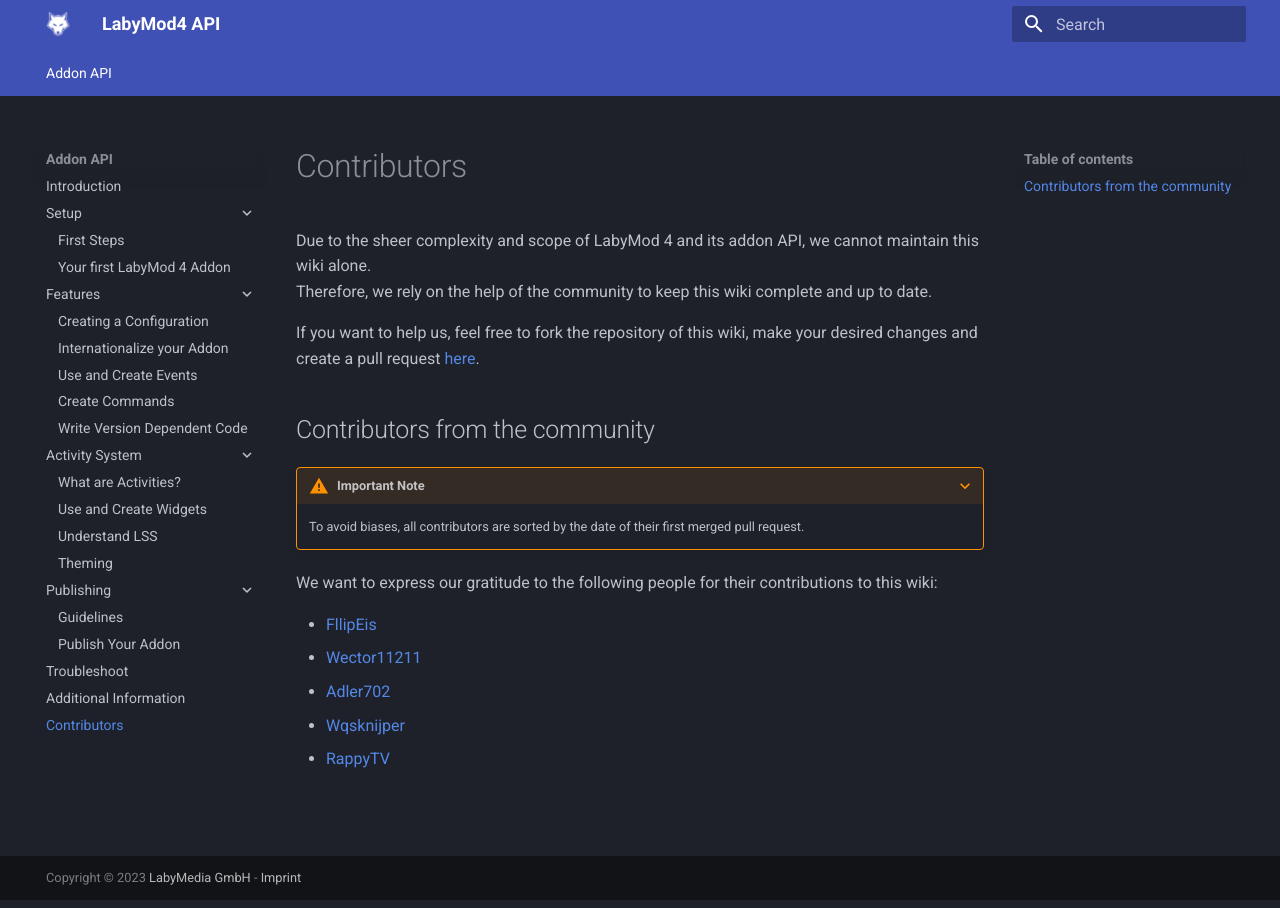
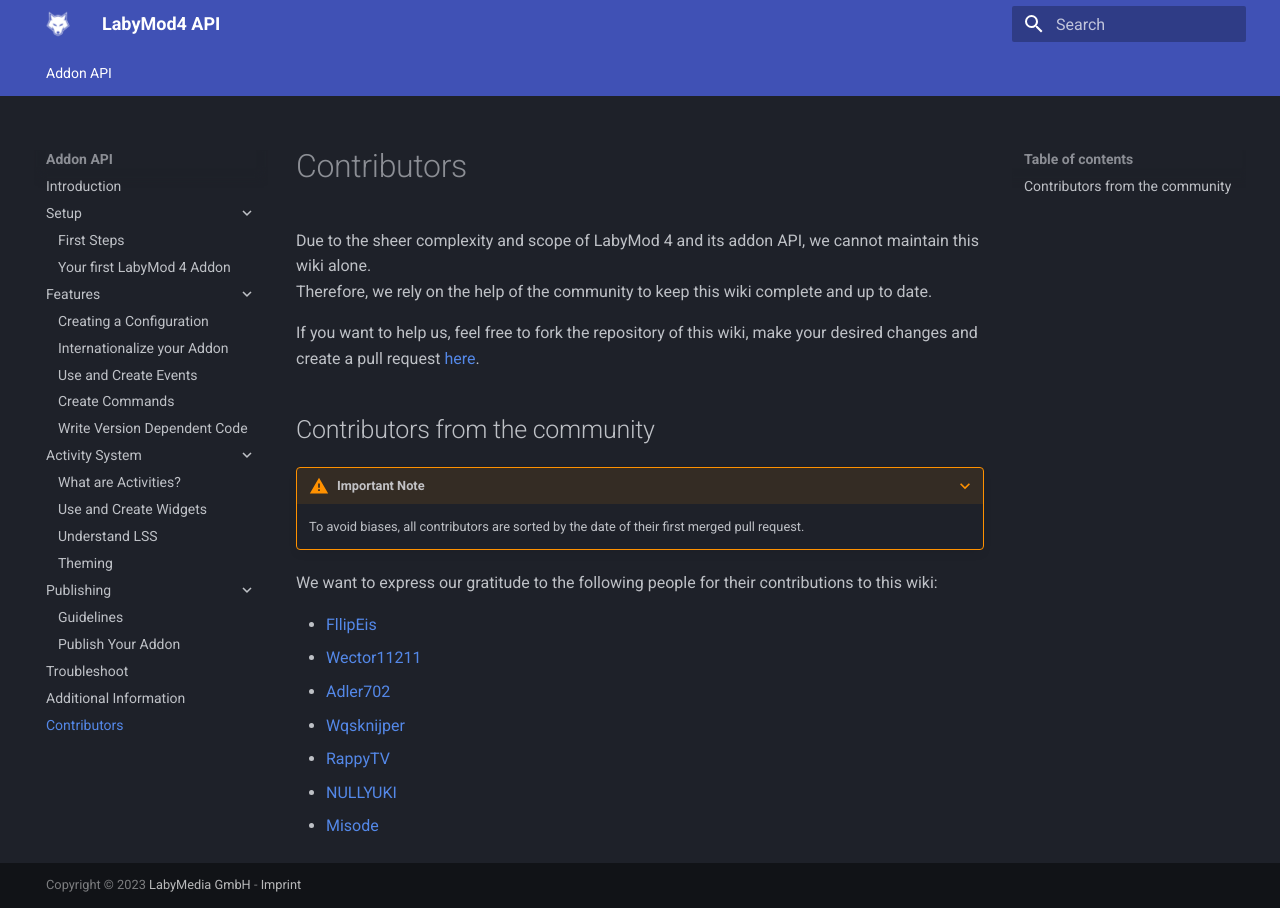
Before and after one commit to LabyMod/labymod4-api-wiki, an MkDocs documentation site: the page built from docs/pages/addon/contributors.md, in a window 1280 px wide. Built offline with MkDocs 1.6.1 and Material for MkDocs 9.7.7, drawn with Linux system fonts in a browser that asks for light colours.

Commit message:
Update contributors.md

```diff
--- a/docs/pages/addon/contributors.md
+++ b/docs/pages/addon/contributors.md
@@ -16,3 +16,5 @@
 + [Adler702](https://github.com/Adler702)
 + [Wqsknijper](https://github.com/Wqsknijper)
 + [RappyTV](https://github.com/RappyTV)
++ [NULLYUKI](https://github.com/NULLYUKI)
++ [Misode](https://github.com/misode)
```
